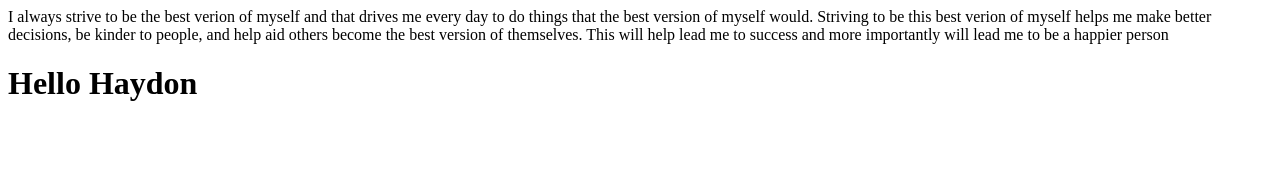
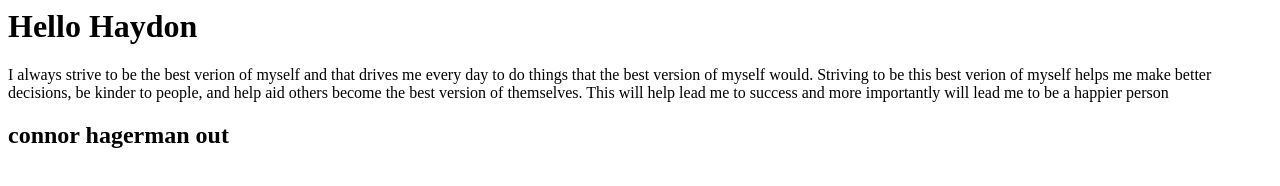
Before and after one commit to korfhageh/CoolestClassEver, a plain HTML site: page index.html in a window 1280 px wide. Drawn offline with Linux system fonts and the light colour scheme.

Commit message:
first post

```diff
--- a/index.html
+++ b/index.html
@@ -1,9 +1,10 @@
 <html>
 <body>
-<p>
+<h1>Hello Haydon</h1>
+  <p>
 I always strive to be the best verion of myself and that drives me every day to do things that the best version of myself would. Striving to be this best verion of myself helps me make better decisions, be kinder to people, and help aid others become the best version of themselves. This will help lead me to success and more importantly will lead me to be a happier person
   </p>
 
-<h1>Hello Haydon</h1>
+<h2>connor hagerman out</h2>
 </body>
 </html>
```
